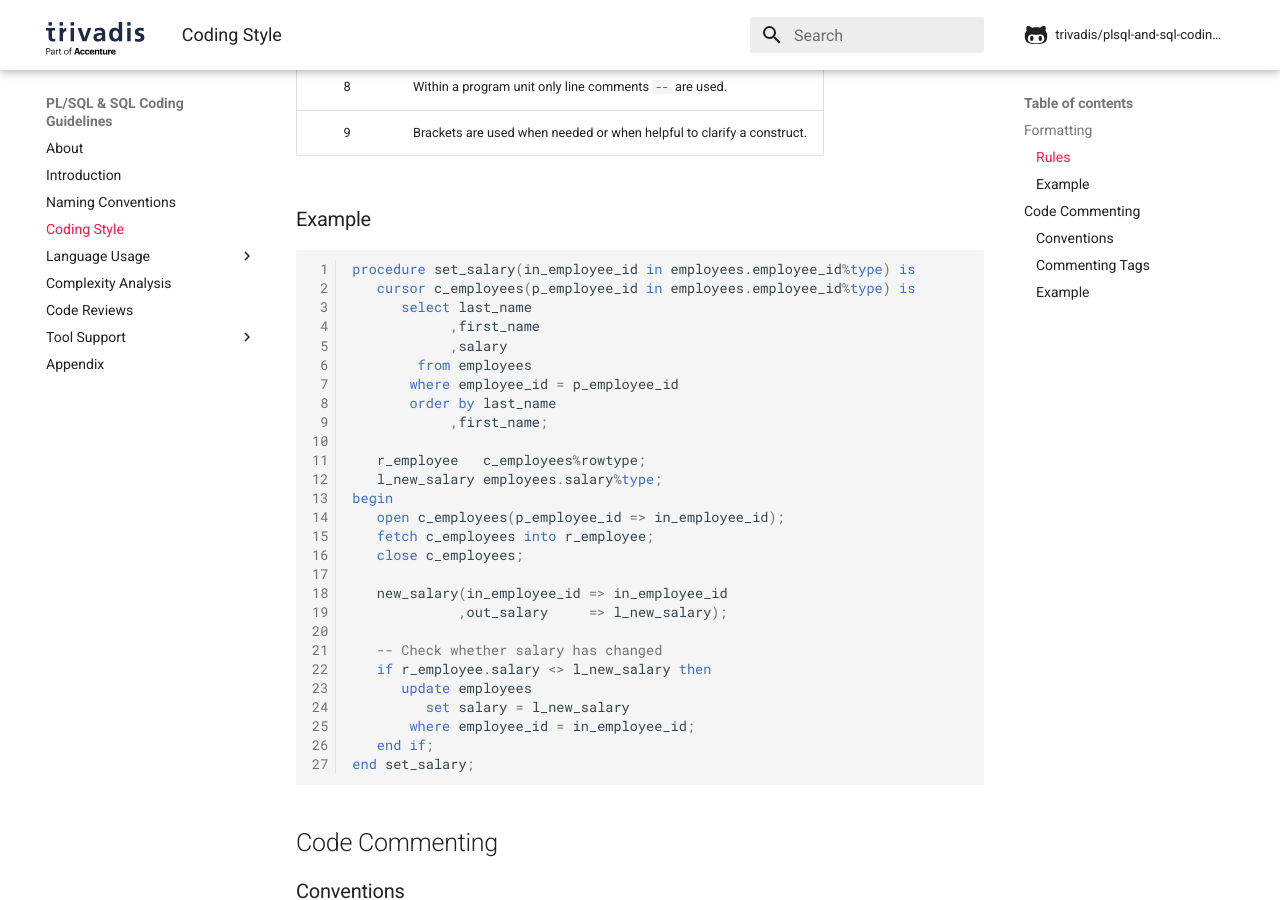
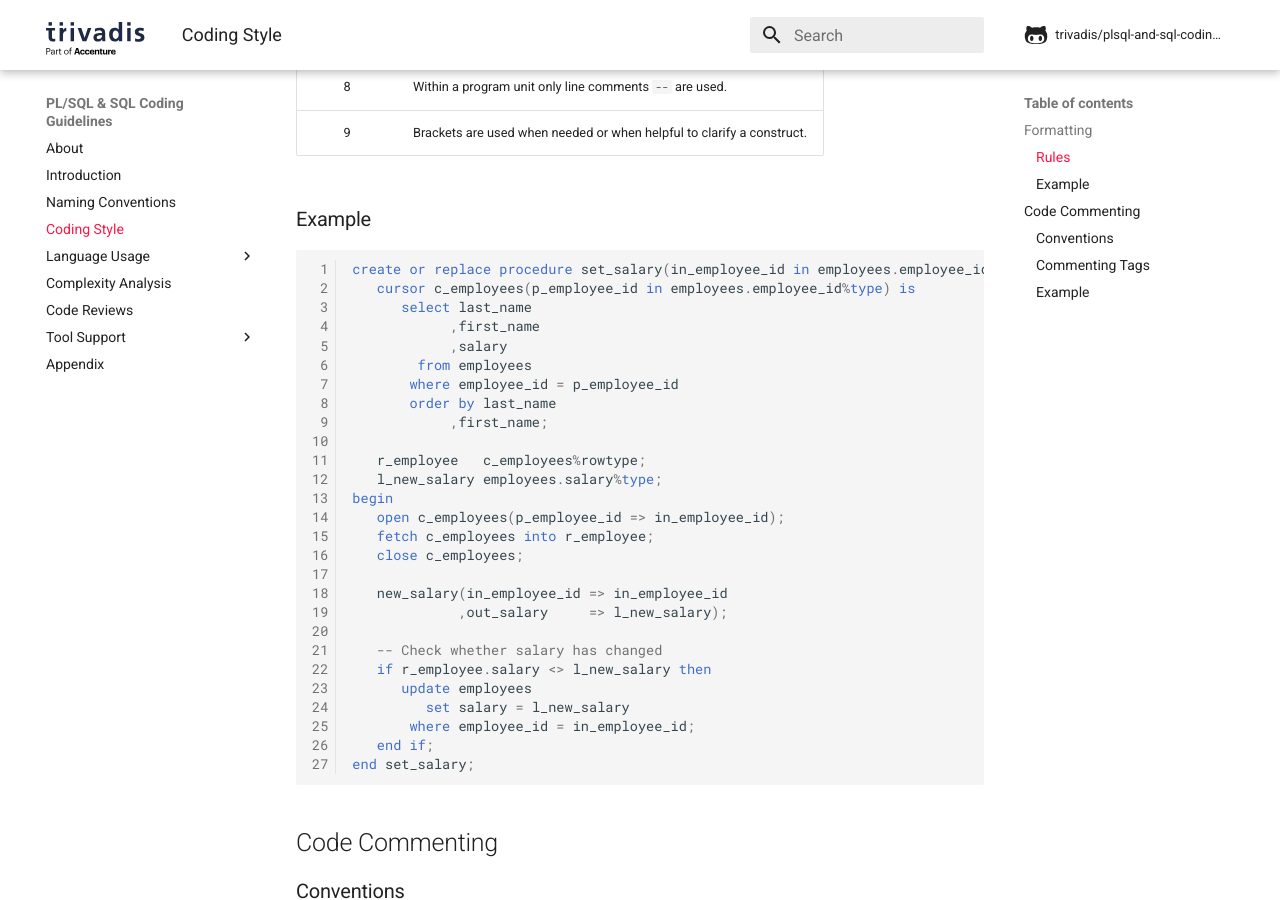
Before and after one commit to Trivadis/plsql-and-sql-coding-guidelines, an MkDocs documentation site: the page built from docs/3-coding-style/coding-style.md, in a window 1280 px wide and 900 px high, scrolled down 598 px. Built offline with MkDocs 1.6.1 and Material for MkDocs 9.7.7, drawn with Linux system fonts in a browser that asks for light colours; comment, search, counter and statistics services are not loaded; the version menu is left out.

Commit message:
Fixes #168 - add missing create or replace

````diff
--- a/docs/3-coding-style/coding-style.md
+++ b/docs/3-coding-style/coding-style.md
@@ -19,7 +19,7 @@ Rule | Description
 ### Example
 
 ``` sql
-procedure set_salary(in_employee_id in employees.employee_id%type) is
+create or replace procedure set_salary(in_employee_id in employees.employee_id%type) is
    cursor c_employees(p_employee_id in employees.employee_id%type) is
       select last_name
             ,first_name
````
